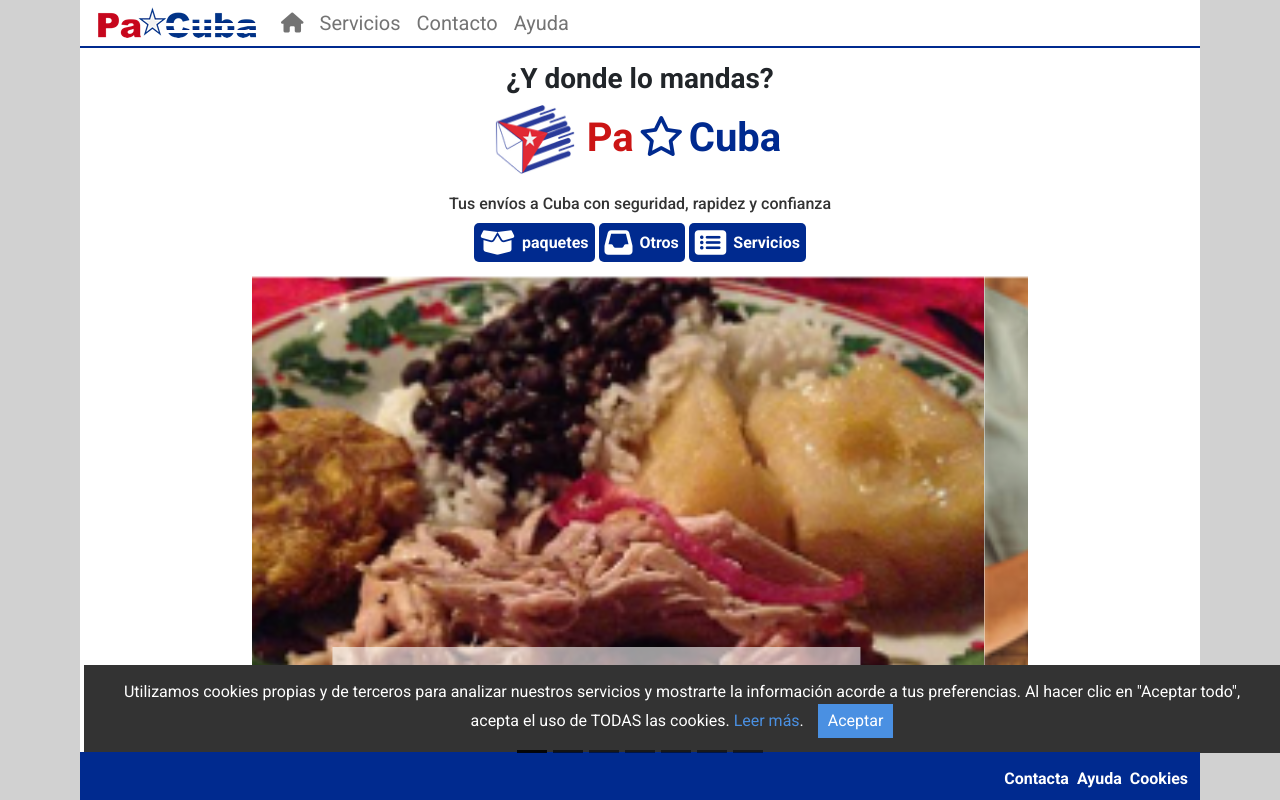
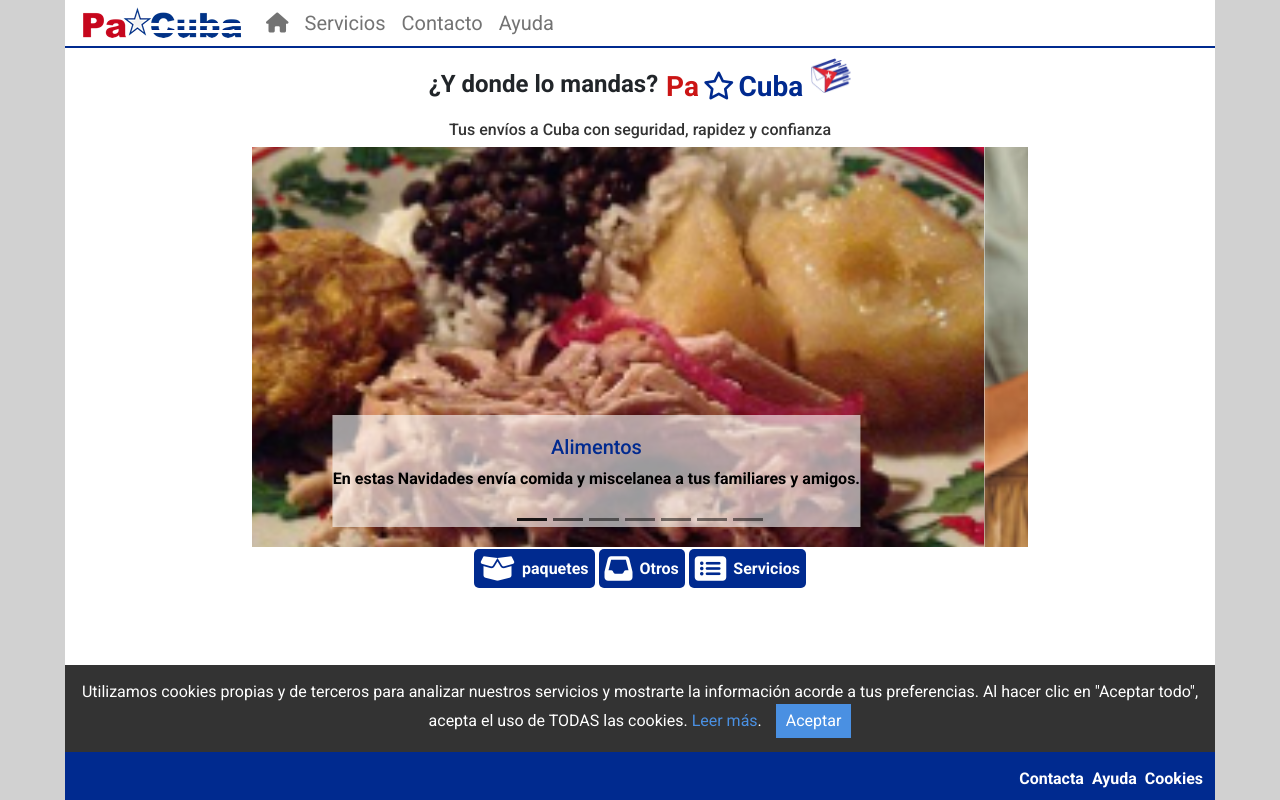
Before and after one commit to druizgui/cubaexpressweb, a plain HTML site: page index.html in a window 1280 px wide. Drawn offline with nearby package versions, Linux system fonts and the light colour scheme.

Commit message:
fix problems

```diff
--- a/css/styles.scss
+++ b/css/styles.scss
@@ -1,7 +1,7 @@
 $font-primary: 'Roboto', sans-serif;
 $color-primary: #002A8F;
 $color-white: #FFFFFF;
-$max-width-total: 1120px !important;
+$max-width-total: 1150px !important;
 
 $color-p1: #002A8F; $color-p2: #36508D;$color-p3: #4A5CA3;$color-p4: #7C8CC9;
 $color-s1: #CB1515; $color-s2: #CC1A0F;$color-s3: #E9361E;$color-s4: #EA8363;
@@ -19,16 +19,19 @@ body, html {
   margin: auto;
   max-width: $max-width-total;
 }
-
-
 .content-container {
   height: calc(100vh - 100px); /* Ajusta el tamaño del contenedor */
   overflow-y: auto;
-  margin: 10px 4px 30px 4px;
+  margin: 10px 0px 47px 0px;
+  padding-bottom: 20px;
+  background-color: $color-white;
+}
 
 
+.cookie-banner {
+  display:none; background-color: #333; color: white; padding: 15px; position: fixed; bottom: 47px; text-align: center;
+  max-width: $max-width-total;
 }
-
 .icon-main {
   height: 100px;
 }
@@ -115,6 +118,12 @@ body, html {
       top: -3px;
       text-decoration: none;
     }
+}
+.carousel-inner img {
+  object-fit: cover;
+  object-position: center;
+  height: 50vh;
+  overflow: hidden;
 }
 
 .carousel-caption {
--- a/index.html
+++ b/index.html
@@ -58,46 +58,19 @@
   </nav>
 
   <div class="content-container text-center">
-    <div class="container fw-bold">
-      <div class="fs-3">¿Y donde lo mandas?</div>
+    <div class="container-fluid fw-bold">
       <div class="d-inline-flex">
-        <div class="m-1">
-          <img src="img/icon.png" alt="pacuba" class="icon-main" style="width: 80px; height: 70px;" />
+        <div class="fs-4 mt-2">¿Y donde lo mandas?</div>
+        <div class="p-2" style="font-size: 16px;">
+          <span class="text-secondary fs-3">Pa</span>
+          <i class="far fa-star text-primary fs-3"></i>
+          <span class="text-primary fs-3">Cuba</span>
         </div>
-        <div class="p-2" style="font-size: 20px;">
-          <span class="text-secondary fs-2">Pa</span>
-          <i class="far fa-star text-primary fs-2"></i>
-          <span class="text-primary fs-2">Cuba</span>
+        <img src="img/icon.png" alt="pacuba" class="icon-main" style="width: 40px; height: 35px;" />
       </div>
+      <h2 class="mt-1 fs-6">Tus envíos a Cuba con seguridad, rapidez y confianza</h2>
     </div>
-      <h2 class="mt-3 fs-6">Tus envíos a Cuba con seguridad, rapidez y confianza</h2>
-    </div>
-    <div>
-      <ul class="fbtnb">
-        <li class="fbtnitem">
-          <a href="paquetes.html">
-            <i class="fa fa-box-open"></i>
-            paquetes
-          </a>
-        </li>
-        <li class="fbtnitem">
-          <a href="otros.html">
-            <i class="fa fa-inbox"></i>
-            Otros
-          </a>
-        </li>
-        <li class="fbtnitem">
-          <a href="servicios.html"><i class="fa-solid fa-rectangle-list"></i>
-            Servicios</a>
-        </li>
-        <!-- <li class="list-menu-item">
-            <a href="chat.html">
-                <i class="fa-regular fa-comment"></i>
-                Chat
-            </a>
-        </li> -->
-      </ul>
-    </div>
+
     <!-- <div class="d-sm-none container">  -->
     <div class="container" style="max-width: 800px;">
 
@@ -181,8 +154,34 @@
       </div>
     </div>
 
-    <div id="cookie-banner"
-      style="display:none; background-color: #333; color: white; padding: 15px; position: fixed; bottom: 47px; text-align: center;">
+    <div>
+      <ul class="fbtnb">
+        <li class="fbtnitem">
+          <a href="paquetes.html">
+            <i class="fa fa-box-open"></i>
+            paquetes
+          </a>
+        </li>
+        <li class="fbtnitem">
+          <a href="otros.html">
+            <i class="fa fa-inbox"></i>
+            Otros
+          </a>
+        </li>
+        <li class="fbtnitem">
+          <a href="servicios.html"><i class="fa-solid fa-rectangle-list"></i>
+            Servicios</a>
+        </li>
+        <!-- <li class="list-menu-item">
+            <a href="chat.html">
+                <i class="fa-regular fa-comment"></i>
+                Chat
+            </a>
+        </li> -->
+      </ul>
+    </div>
+
+    <div id="cookie-banner" class="cookie-banner">
       Utilizamos cookies propias y de terceros para analizar nuestros servicios y mostrarte la información acorde a tus
       preferencias.
       Al hacer clic en "Aceptar todo", acepta el uso de TODAS las cookies. <a href="politica-de-cookies.htm"
```
Also changed, not shown: envios.html (+1 -1 lines), paquetes.html (+1 -1 lines), politica-de-cookies.htm (+3 -1 lines), css/styles.css, 1 other file. Lines whose indentation alone changed are shown as unchanged.
